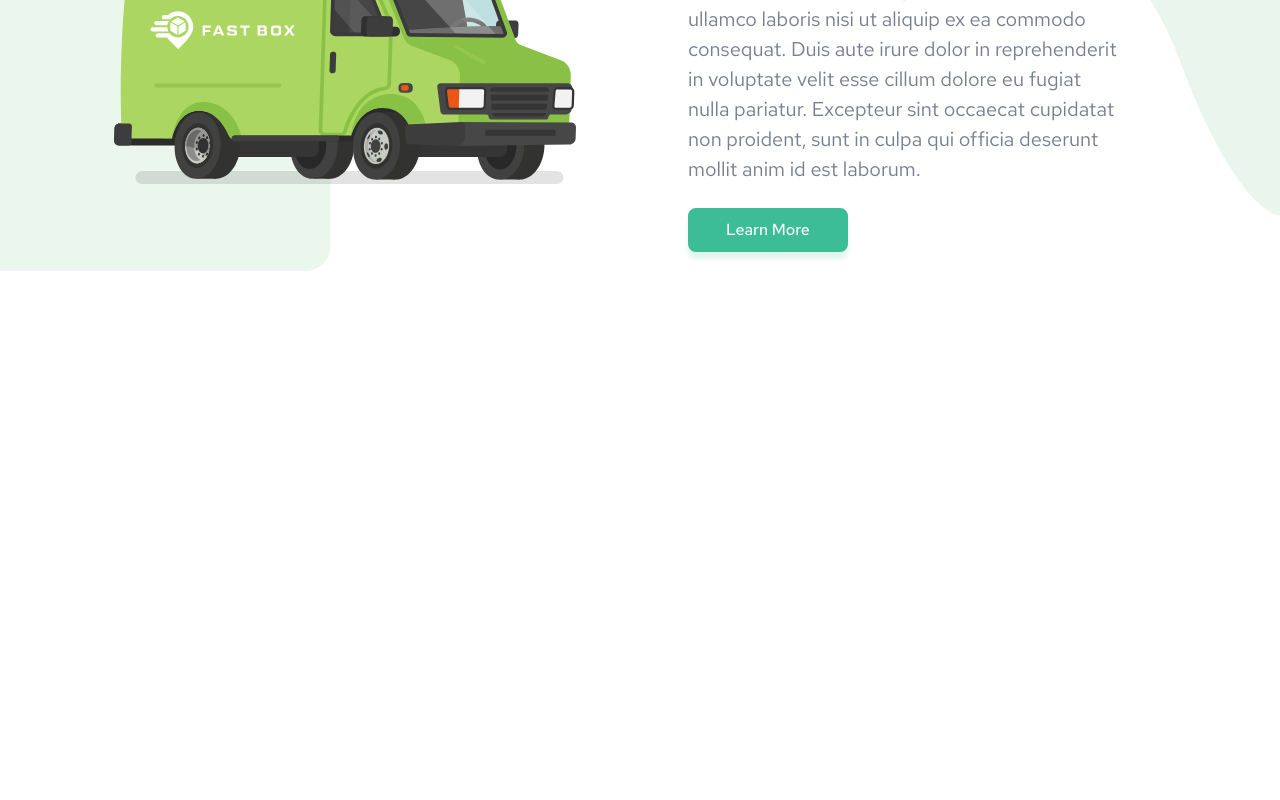
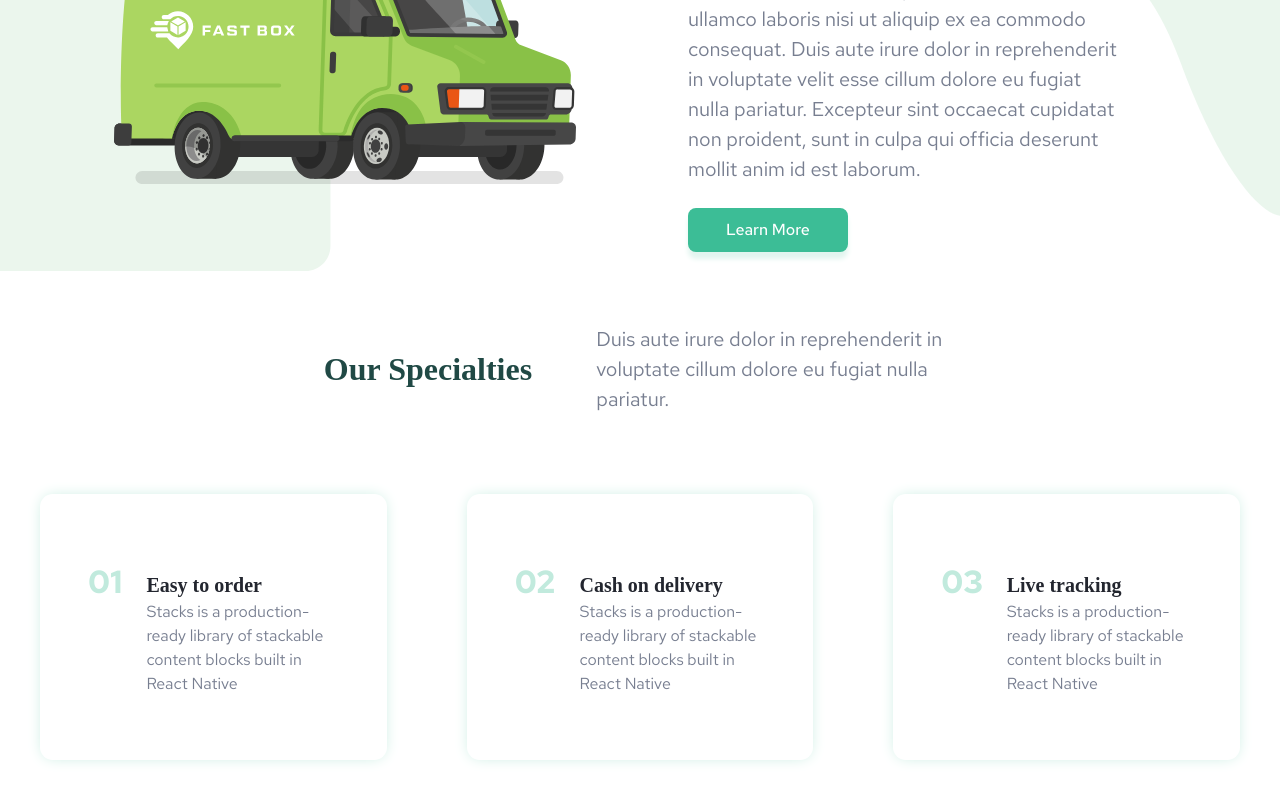
Before and after one commit to Yomna-J/fastbox, a React (Create React App) app: page / in a window 1280 px wide. Shown: the part 1822-2622 px from the top of the page. Before the commit the page ends 2106 px from the top, so only its background shows below. Built offline with nearby package versions, Linux system fonts and the light colour scheme; a web font is replaced by a local one.

Commit message:
Added Specialties    - Added new data    - Created card component

```diff
--- /dev/null
+++ b/src/components/ui/Card.jsx
@@ -0,0 +1,67 @@
+import {
+  Box,
+  Typography,
+  CardContent,
+  useTheme,
+  CardHeader,
+} from "@mui/material";
+import { theme } from "../../theme";
+
+const Card = ({ number, title, description }) => {
+  const { palette } = useTheme(theme);
+
+  return (
+    <Box
+      sx={{
+        display: "flex",
+        flexDirection: { md: "row", xs: "column" },
+        alignItems: { xs: "center", md: "flex-start" },
+        width: { md: "500px ", xs: "100%" },
+        gap: "1.5rem",
+        p: "4rem 3rem ",
+        borderRadius: ".80rem",
+        boxShadow: ` 0px 0px 15px -3px ${palette.secondary.light}}`,
+      }}
+    >
+      <Typography
+        sx={{
+          color: palette.secondary.light,
+          fontWeight: "bold",
+          fontSize: { md: "2rem", xs: "1.25rem" },
+        }}
+      >
+        {number}
+      </Typography>
+      <Box
+        sx={{
+          pt: { md: ".75rem" },
+          display: "flex",
+          flexDirection: "column",
+          alignItems: { xs: "center", md: "flex-start" },
+        }}
+      >
+        <Typography
+          variant="head"
+          sx={{
+            color: palette.text.primary,
+            fontWeight: "bold",
+            fontSize: { md: "1.25rem", xs: "1.25rem" },
+          }}
+        >
+          {title}
+        </Typography>
+        <Typography
+          sx={{
+            color: palette.text.secondary,
+            fontSize: { md: "1rem" },
+            textAlign: { md: "left", xs: "center" },
+          }}
+        >
+          {description}
+        </Typography>
+      </Box>
+    </Box>
+  );
+};
+
+export default Card;
--- a/src/pages/home/index.jsx
+++ b/src/pages/home/index.jsx
@@ -1,11 +1,4 @@
-import {
-  Button,
-  Box,
-  Typography,
-  useTheme,
-  Container,
-  Grid,
-} from "@mui/material";
+import { Button, Box, Typography, useTheme, Grid } from "@mui/material";
 import Hero from "../../components/hero/Hero";
 import { theme } from "../../theme";
 import { default as airtable } from "../../assets/airtable.svg";
@@ -21,6 +14,7 @@ import { default as transportation } from "../../assets/transportation.svg";
 import { default as delivery } from "../../assets/delivery.svg";
 import { default as truck } from "../../assets/truck.svg";
 import Step from "../../components/step";
+import Card from "../../components/ui/Card";
 
 const Home = () => {
   const { palette } = useTheme(theme);
@@ -61,6 +55,26 @@ const Home = () => {
         description:
           "Consectetur adipiscing elit, sed do eiusmod tempor incididunt ut labore et dolore magna aliqua. ",
         img: delivery,
+      },
+    ],
+    specialties: [
+      {
+        id: "01",
+        title: "Easy to order",
+        description:
+          "Stacks is a production-ready library of stackable content blocks built in React Native",
+      },
+      {
+        id: "02",
+        title: "Cash on delivery",
+        description:
+          "Stacks is a production-ready library of stackable content blocks built in React Native",
+      },
+      {
+        id: "03",
+        title: "Live tracking",
+        description:
+          "Stacks is a production-ready library of stackable content blocks built in React Native",
       },
     ],
   };
@@ -234,6 +248,60 @@ const Home = () => {
           </Box>
         </Box>
       </div>
+      <Box
+        sx={{
+          display: "flex",
+          p: "2.5rem",
+          flexDirection: { xs: "column", md: "row" },
+          gap: { md: "4rem", xs: "0" },
+          justifyContent: "center",
+          alignItems: "center",
+        }}
+      >
+        <Typography
+          variant="head"
+          sx={{
+            color: palette.primary.dark,
+            fontWeight: "bold",
+            fontSize: { md: "2.0rem", xs: "1.25rem" },
+          }}
+        >
+          Our Specialties
+        </Typography>
+        <Typography
+          variant="text"
+          sx={{
+            width: { md: "30%", xs: "100%" },
+            color: palette.text.secondary,
+            fontSize: { md: "1.25rem" },
+            textAlign: { md: "left", xs: "center" },
+          }}
+        >
+          Duis aute irure dolor in reprehenderit in voluptate cillum dolore eu
+          fugiat nulla pariatur.
+        </Typography>
+      </Box>
+      <Box
+        sx={{
+          display: "flex",
+          p: "2.5rem",
+          flexDirection: { xs: "column", md: "row" },
+          gap: "5rem",
+          justifyContent: "center",
+          alignItems: "center",
+        }}
+      >
+        {data.specialties.map((specialty) => {
+          return (
+            <Card
+              key={specialty.id}
+              number={specialty.id}
+              title={specialty.title}
+              description={specialty.description}
+            />
+          );
+        })}
+      </Box>
     </div>
   );
 };
```
